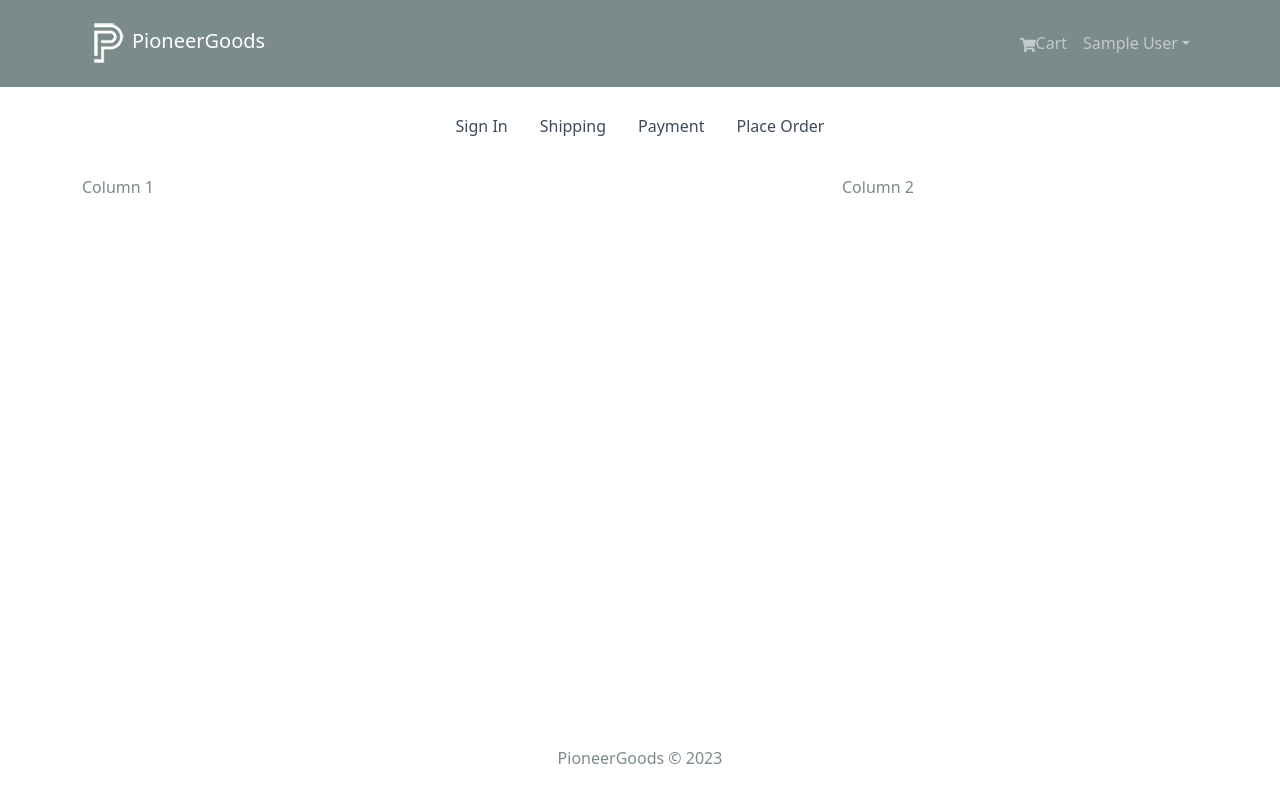
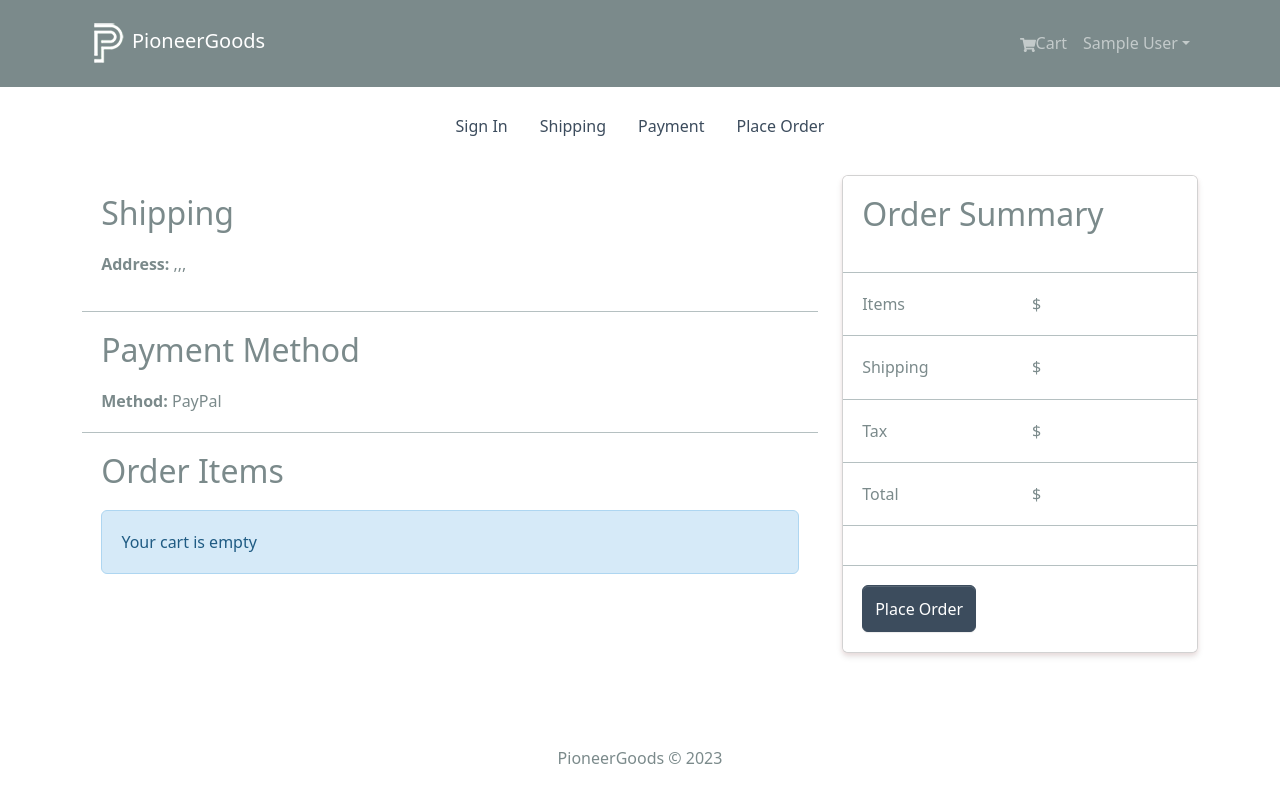
Before and after one commit to abdullah-al-ryan/OneShop, a React (Create React App) app in the folder frontend/: page /placeorder in a window 1280 px wide. Shown: the top 802 px of the page. Built offline with nearby package versions, Linux system fonts and the light colour scheme; sample sign-in values are in the browser's storage.

Commit message:
creating order page

```diff
--- a/frontend/src/screens/PlaceOrderScreen.jsx
+++ b/frontend/src/screens/PlaceOrderScreen.jsx
@@ -1,13 +1,22 @@
 import React from 'react';
 import { useEffect } from 'react';
 import { useNavigate, Link } from 'react-router-dom';
-import { useSelector } from 'react-redux';
+import { useSelector, useDispatch } from 'react-redux';
 import {Button, Row, Col, ListGroup, Image, Card} from 'react-bootstrap';
+import {toast} from 'react-toastify';
 import CheckoutSteps from '../components/CheckoutSteps';
+import Message from '../components/Message';
+import Loader from '../components/Loader';
+import { useCreateOrderMutation } from '../slices/ordersApiSlice';
+import { clearCartItems } from '../slices/cartSlice';
+
 
 const PlaceOrderScreen = () => {
     const navigate = useNavigate();
+    const dispatch = useDispatch();
     const cart = useSelector(state => state.cart);
+
+    const [createOrder, { isLoading, error }] = useCreateOrderMutation();
 
     useEffect(() => {
         if(!cart.shippingAddress){
@@ -18,12 +27,128 @@ const PlaceOrderScreen = () => {
         }
     }, [cart.paymentMethod, cart.shippingAddress.address, navigate]);
 
+    const placeOrderHandler = async () => {
+        try{
+            const res = await createOrder({
+                orderItems: cart.cartItems,
+                shippingAddress: cart.shippingAddress,
+                paymentMethod: cart.paymentMethod,
+                itemsPrice: cart.itemsPrice,
+                shippingPrice: cart.shippingPrice,
+                taxPrice: cart.taxPrice,
+                totalPrice: cart.totalPrice
+            }).unwrap();
+            dispatch(clearCartItems());
+            navigate(`/order/${res._id}`);
+        }
+        catch(error){
+            toast.error(error);
+        }
+    }
+
   return (
     <>
       <CheckoutSteps step1 step2 step3 step4 />
       <Row>
-        <Col md={8}>Column 1</Col>
-        <Col md={4}>Column 2</Col>
+        <Col md={8}>
+            <ListGroup variant='flush'>
+                <ListGroup.Item>
+                    <h2>Shipping</h2>
+                    <p>
+                        <strong>Address: </strong>
+                        {cart.shippingAddress.address},
+                        {cart.shippingAddress.city}{''},
+                        {cart.shippingAddress.postalCode}{''},
+                        {cart.shippingAddress.country}
+                    </p>
+                </ListGroup.Item>
+
+                <ListGroup.Item>
+                    <h2>Payment Method</h2>
+                    <strong>Method: </strong>
+                    {cart.paymentMethod}
+                </ListGroup.Item>
+
+                <ListGroup.Item>
+                    <h2>Order Items</h2>
+                    {cart.cartItems.length === 0 ? (
+                        <Message>Your cart is empty</Message>
+                    ) : (
+                        <ListGroup variant='flush'>
+                            {cart.cartItems.map((item, index) => (
+                                <ListGroup.Item key={index}>
+                                    <Row>
+                                        <Col md={1}>
+                                            <Image src={item.image} alt={item.name} fluid rounded/>
+                                        </Col>
+                                        <Col>
+                                            <Link to={`/product/${item.product}`}>
+                                                {item.name}
+                                            </Link>
+                                        </Col>
+                                        <Col md={4}>
+                                            {item.qty} x ${item.price} = ${item.qty * item.price}
+                                        </Col>
+                                    </Row>
+                                </ListGroup.Item>
+                            ))}
+                        </ListGroup>
+                    ) }
+                </ListGroup.Item>
+            </ListGroup>
+        </Col>
+        <Col md={4}>
+            <Card>
+                <ListGroup variant='flush'>
+                    <ListGroup.Item>
+                        <h2>Order Summary</h2>
+                    </ListGroup.Item>
+                    <ListGroup.Item>
+                        <Row>
+                            <Col>Items</Col>
+                            <Col>${cart.itemsPrice}</Col>
+                        </Row>
+                    </ListGroup.Item>
+
+                    <ListGroup.Item>
+                        <Row>
+                            <Col>Shipping</Col>
+                            <Col>${cart.shippingPrice}</Col>
+                        </Row>
+                    </ListGroup.Item>
+
+                    <ListGroup.Item>
+                        <Row>
+                            <Col>Tax</Col>
+                            <Col>${cart.taxPrice}</Col>
+                        </Row>
+                    </ListGroup.Item>
+
+                    <ListGroup.Item>
+                        <Row>
+                            <Col>Total</Col>
+                            <Col>${cart.totalPrice}</Col>
+                        </Row>
+                    </ListGroup.Item>
+
+                    <ListGroup.Item>
+                        {error && <Message variant='danger'>{error}</Message>}
+                    </ListGroup.Item>
+
+                    <ListGroup.Item>
+                        <Button
+                            type='button'
+                            className='btn-block'
+                            disabled={cart.cartItems === 0}
+                            onClick={placeOrderHandler}
+                        >
+                            Place Order
+                        </Button>
+                        {isLoading && <Loader />}
+                    </ListGroup.Item>
+                </ListGroup>
+            </Card>
+        </Col>
       </Row>
     </>
   )
```
